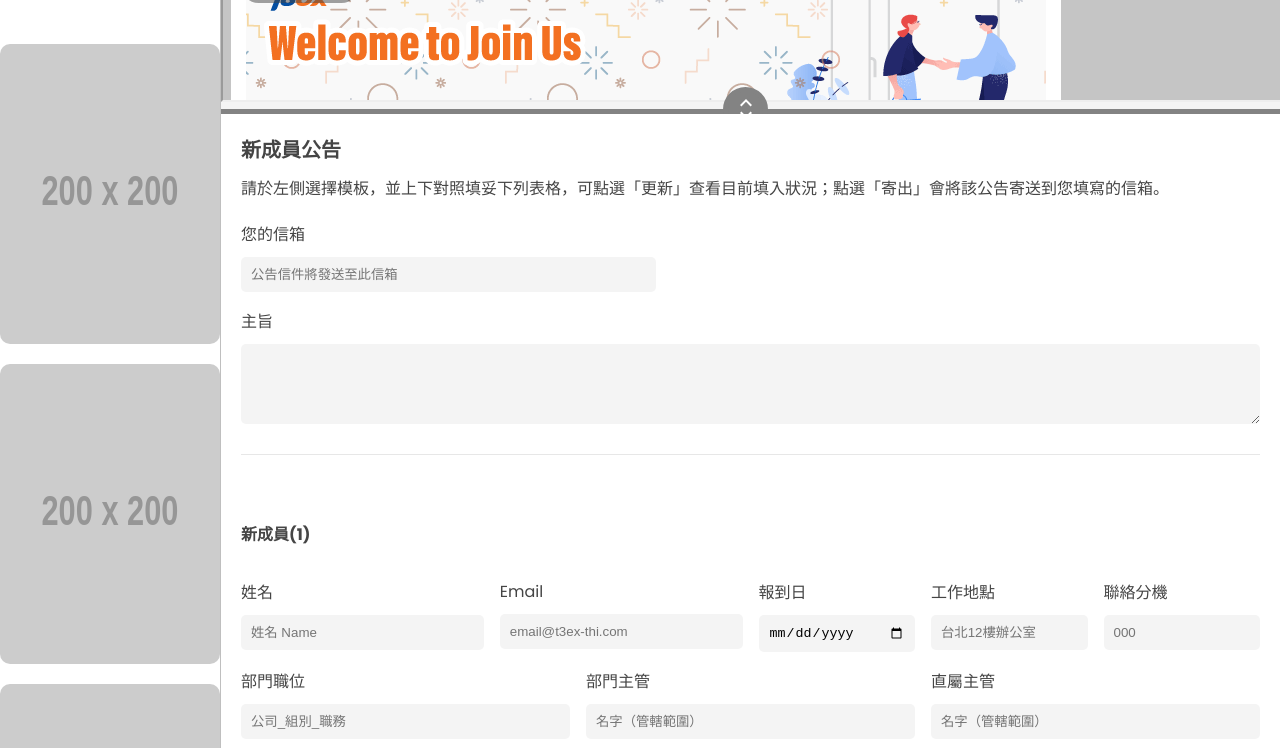
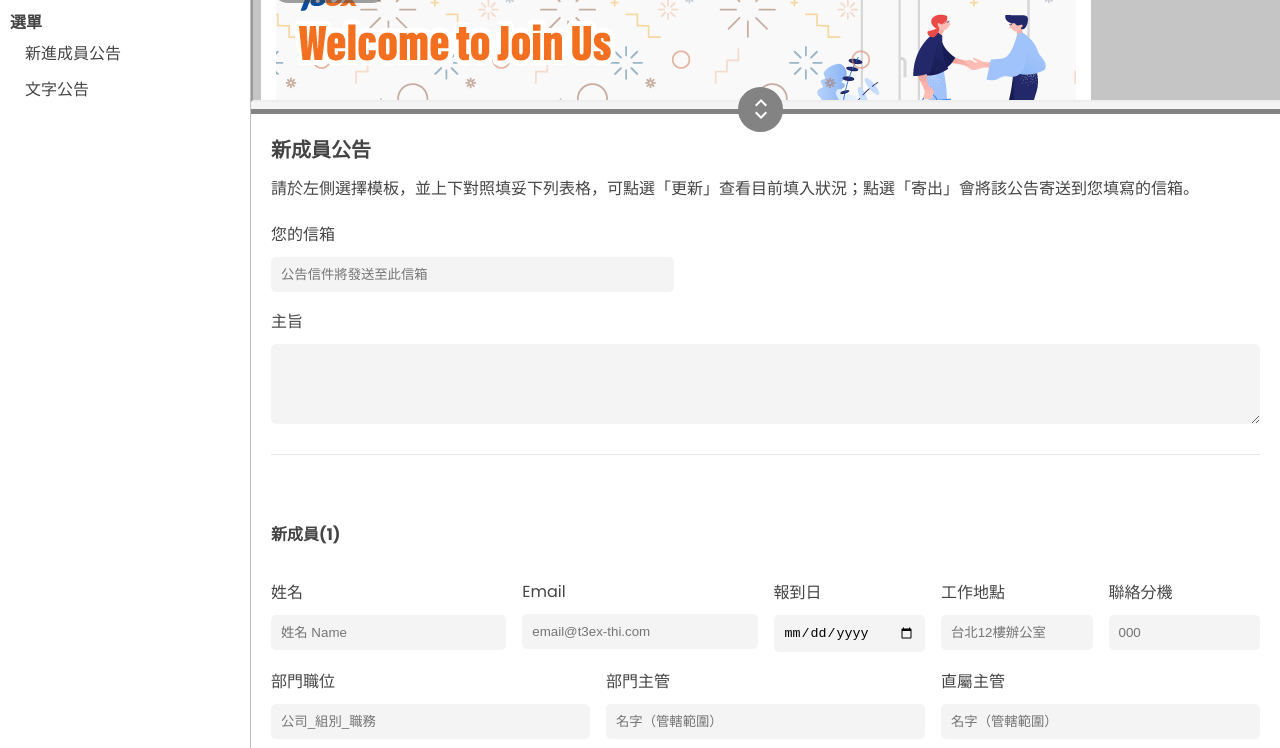
Before and after one commit to LeemoTseng/announcement-generator, a plain HTML site: page index.html in a window 1280 px wide. Shown: the part 52-800 px from the top of the page. Drawn offline with Linux system fonts and the light colour scheme; placeholder pictures from the web are drawn by us; a web font is replaced by a local one.

Commit message:
update sidebar style

```diff
--- a/assets/input.scss
+++ b/assets/input.scss
@@ -18,9 +18,17 @@ body {
     margin: 0;
 }
 
+ul,
+li {
+    list-style: none;
+    padding: 0;
+    margin: 0;
+}
+
 
 .sidebar {
     min-width: fit-content;
+    min-width: 250px;
     height: 100vh;
     overflow-y: visible;
     overflow-x: hidden;
@@ -110,72 +118,42 @@ body {
     }
 
 
-    .searchBar {
-        position: sticky;
-        top: 0;
-        padding: 10px;
-        border-bottom: 1px solid $grey-200;
-        background-color: #fff;
+    .allPosters {
+        padding-top: 10px;
 
-        input {
-            width: 230px;
-            background: $grey-50;
+        .poster {
+            padding: 5px;
+            .title {
+                padding: 0px 5px;
+                margin: 0;
+                font-weight: 600;
+                color: $black-800;
+                box-shadow: none;
+            }
 
-            padding: 10px;
-            padding-left: 40px;
-            border: none;
-            border-radius: 5px;
+            ul {
+                li {
+                    padding: 5px 20px;
+                    margin: 0;
+                    border-radius: 5px;
+                    color: $black-800;
 
-            &:focus {
-                outline: none;
+                    &:hover {
+                        cursor: pointer;
+                        background: $grey-50;
+                        font-weight: 600;
+                        transition: all 0.2s ease-in-out;
+                    }
+
+                    p {
+                        padding: 0;
+                        margin: 0;
+                    }
+
+                }
             }
         }
 
-
-        .iconSearch {
-            position: absolute;
-            top: 50%;
-            left: 35px;
-            transform: translate(50%, -50%);
-
-            width: 20px;
-        }
-
-        .iconClose {
-            position: absolute;
-            top: 55%;
-            right: 30px;
-            transform: translate(50%, -50%);
-
-            width: 20px;
-        }
-    }
-
-    .posters {
-        position: flex;
-        flex-direction: column;
-        justify-items: center;
-        padding-top: 30px;
-
-        .sample {
-            margin-top: 20px;
-
-            overflow: hidden;
-
-            border-radius: 10px;
-
-            .imgBox {
-                object-fit: fill;
-                width: 220px;
-                height: 300px;
-                overflow: hidden;
-
-                img {
-                    width: 100%;
-                    height: 100%;
-                }
-            }
-        }
     }
 
 }
@@ -183,7 +161,6 @@ body {
 .mainContent {
     width: 100%;
     position: relative;
-    // border-radius: 10px;
     height: 100vh;
     overflow: hidden;
     display: flex;
@@ -203,7 +180,8 @@ body {
     }
 
     .resizer {
-        position: relative;
+
+        z-index: 10;
         display: flex;
         justify-content: center;
         align-items: center;
@@ -219,6 +197,7 @@ body {
             border: 5px solid $grey-400;
             padding: 10px;
             position: absolute;
+
 
             &:hover {
                 transform: scale(1.2);
--- a/index.html
+++ b/index.html
@@ -58,21 +58,13 @@
         </div>
 
         <!-- poster start -->
-        <div class="posters">
-          <div class="sample">
-            <div class="imgBox">
-              <img src="https://fakeimg.pl/200x200/eee/" alt="" />
-            </div>
-          </div>
-          <div class="sample">
-            <div class="imgBox">
-              <img src="https://fakeimg.pl/200x200/eee/" alt="" />
-            </div>
-          </div>
-          <div class="sample">
-            <div class="imgBox">
-              <img src="https://fakeimg.pl/200x200/eee/" alt="" />
-            </div>
+        <div class="allPosters">
+          <div class="poster">
+            <p class="title">選單</p>
+            <ul>
+              <li><p>新進成員公告</p></li>
+              <li><p>文字公告</p></li>
+            </ul>
           </div>
         </div>
         <!-- poster end -->
```
Also changed, not shown: assets/output.css, 1 other file.
